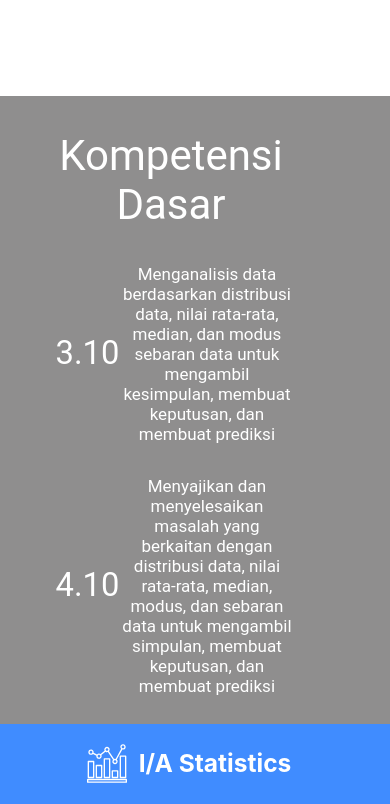
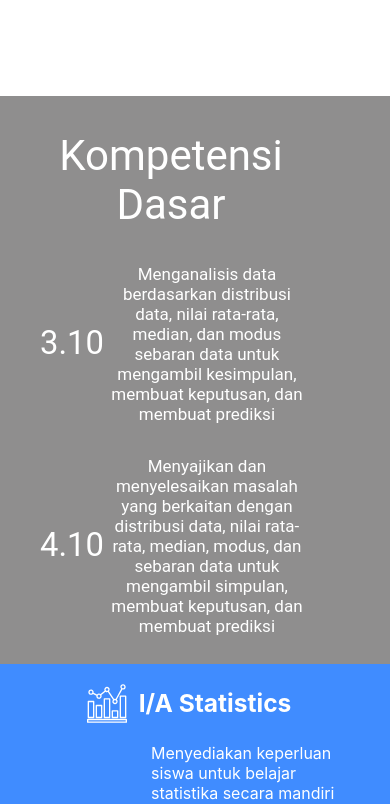
Before and after one commit to syahrilhanla/proyek-skripsi, a Next.js app: page /home in a window 390 px wide. Shown: the part 1417-2221 px from the top of the page. Built offline with nearby package versions, Linux system fonts and the light colour scheme; no server answers.

Commit message:
added a little responsiveness for sectionC

```diff
--- a/styles/Sections.module.css
+++ b/styles/Sections.module.css
@@ -173,4 +173,35 @@ section.billBoard > .startButton {
       line-height: normal;
   }
 }
+
+@media (max-width: 480px) {
+  .sectionC > .contentWrap  {
+  margin-top: 0px;
+  max-width: 100%;
+  }
+
+  .sectionC .gridKD li {
+    margin-left: -2rem;
+  }
+}
+
+@media (max-width: 320px) {
+  .sectionC > .contentWrap  {
+  margin-top: 0px;
+  max-width: 120%;
+  }
+
+  .sectionC .gridKD li {
+    margin-left: -2rem;
+    width: 130%;
+  }
+/*
+  .sectionC h1 {
+    margin-right: -1rem;
+  }  */
+
+  .sectionC .gridKD li p{
+    width:
+  }
+}
 /* =========================MEDIA QUERY============================= */
```
Lines whose indentation alone changed are shown as unchanged.
